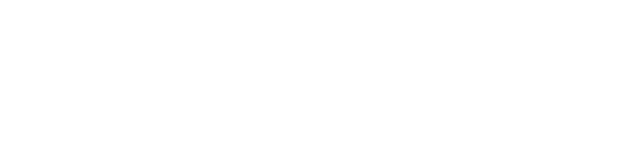
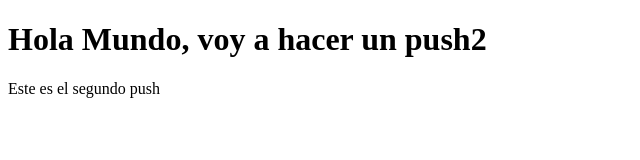
Before and after one commit to Proyecto-Rony-Andy-CapCom/U2ACT3-Trabajando-con-WorkFlows, a plain HTML site: page myfirstpush.html in a window 1280 px wide. Shown: the whole page, without its empty margins (0-640 px from the left). Drawn offline with Linux system fonts and the light colour scheme.

```diff
--- a/myfirstpush.html
+++ b/myfirstpush.html
@@ -3,7 +3,8 @@
 <head>
     <meta charset="UTF-8">
     <meta name="viewport" content="width=device-width, initial-scale=1.0">
-    <title>Hola</title>
+    <h1>Hola Mundo, voy a hacer un push2</h1>
+    <p>Este es el segundo push</p>
 </head>
 <body>
 
```
